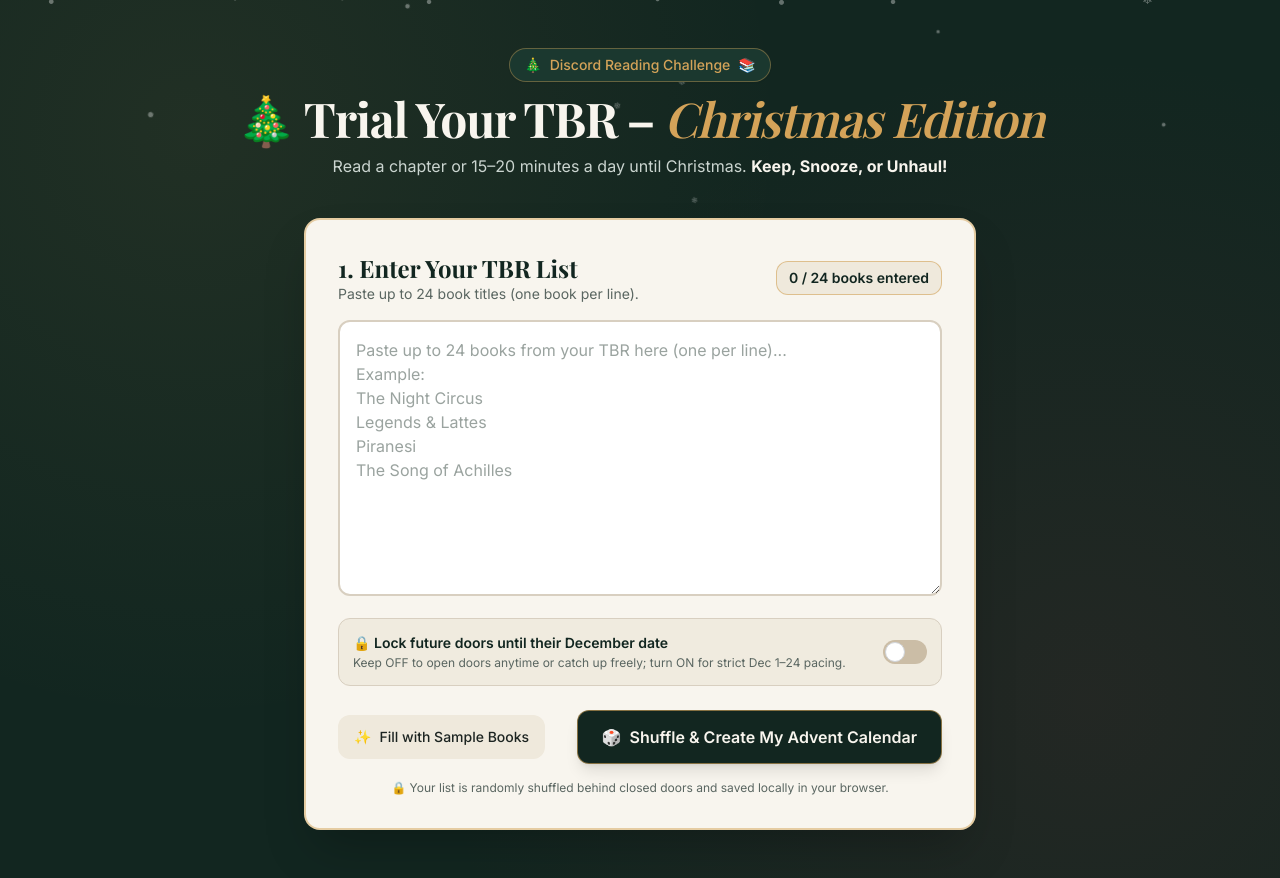
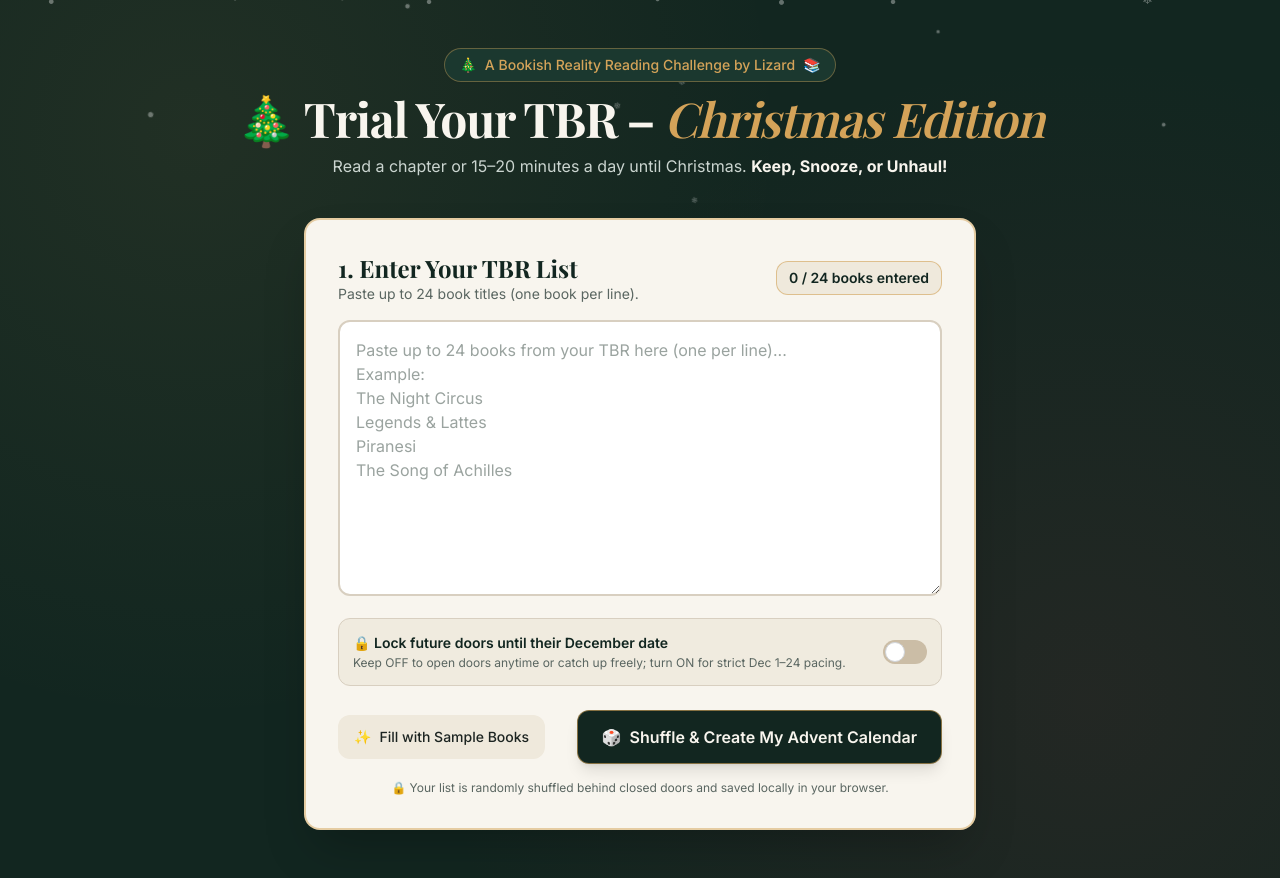
Before and after one commit to Liz4rd3/trial-your-tbr-advent, a plain HTML site: page index.html in a window 1280 px wide. Drawn offline with nearby package versions, Linux system fonts and the light colour scheme; a web font is replaced by a local one.

Commit message:
Update header text for reading challenge

```diff
--- a/index.html
+++ b/index.html
@@ -155,7 +155,7 @@
         <header class="text-center mb-8 sm:mb-10">
             <div class="inline-flex items-center gap-2 px-3.5 py-1.5 rounded-full bg-[#1b382f] border border-[#d4a359]/40 text-[#d4a359] text-xs sm:text-sm font-medium mb-3 shadow-sm">
                 <span>🎄</span>
-                <span>Discord Reading Challenge</span>
+                <span>A Bookish Reality Reading Challenge by Lizard</span>
                 <span>📚</span>
             </div>
             <h1 class="text-3xl sm:text-5xl font-bold tracking-tight text-[#f8f5ee] mb-3">
```
